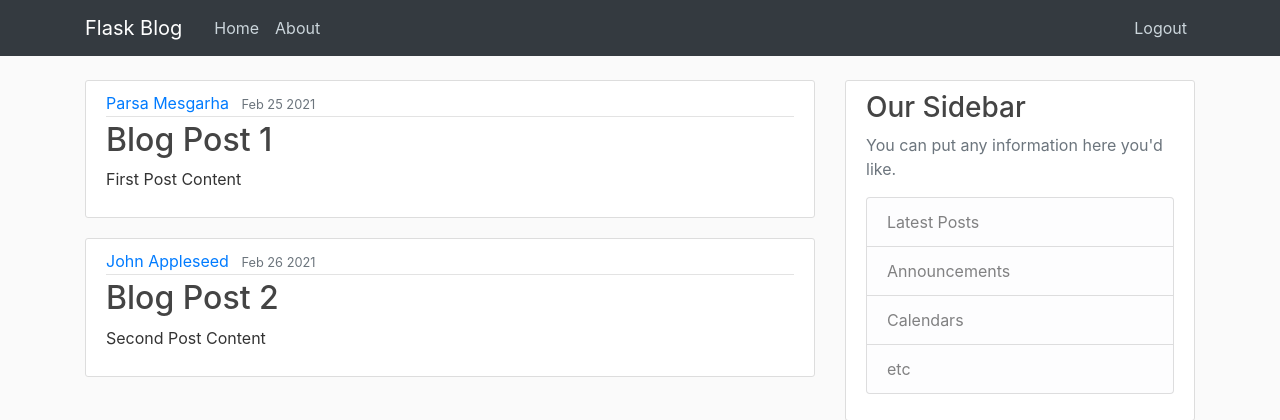
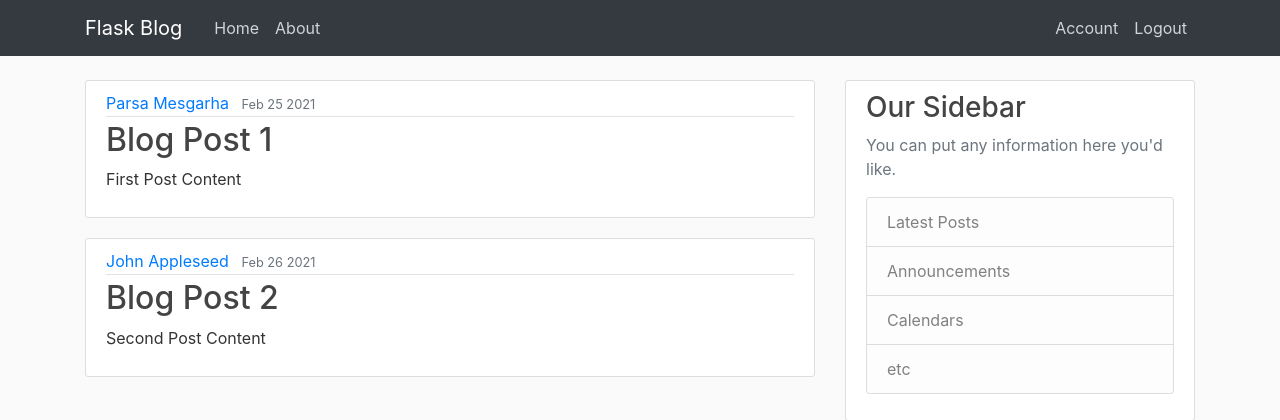
Before and after one commit to pzrsa/flask_blog, a Flask app: page / in a window 1280 px wide. Shown: the top 420 px of the page. Run offline with Flask 2, Linux system fonts and the light colour scheme; the visitor is signed in with stand-in values (Sample User, id 1); some libraries are stand-ins or nearby versions.

Commit message:
Account page displays username when logged in, nothing when not logged in

```diff
--- a/flaskblog/routes.py
+++ b/flaskblog/routes.py
@@ -63,3 +63,7 @@ def login():
 def logout():
     logout_user()
     return redirect(url_for('home'))
+
+@app.route('/account')
+def account():
+    return render_template('account.html', title="Account")
--- /dev/null
+++ b/flaskblog/templates/account.html
@@ -0,0 +1,4 @@
+{% extends "layout.html" %}
+{% block content %}
+<h1>{{ current_user.username }}</h1>
+{% endblock content %}
--- a/flaskblog/templates/layout.html
+++ b/flaskblog/templates/layout.html
@@ -33,6 +33,7 @@
                     <!-- Navbar Right Side -->
                     <div class="navbar-nav">
                         {% if current_user.is_authenticated %}
+                        <a class="nav-item nav-link" href="{{ url_for('account') }}">Account</a>
                             <a class="nav-item nav-link" href="{{ url_for('logout') }}">Logout</a>
                         {% else %}
                             <a class="nav-item nav-link" href="{{ url_for('login') }}">Login</a>
```
